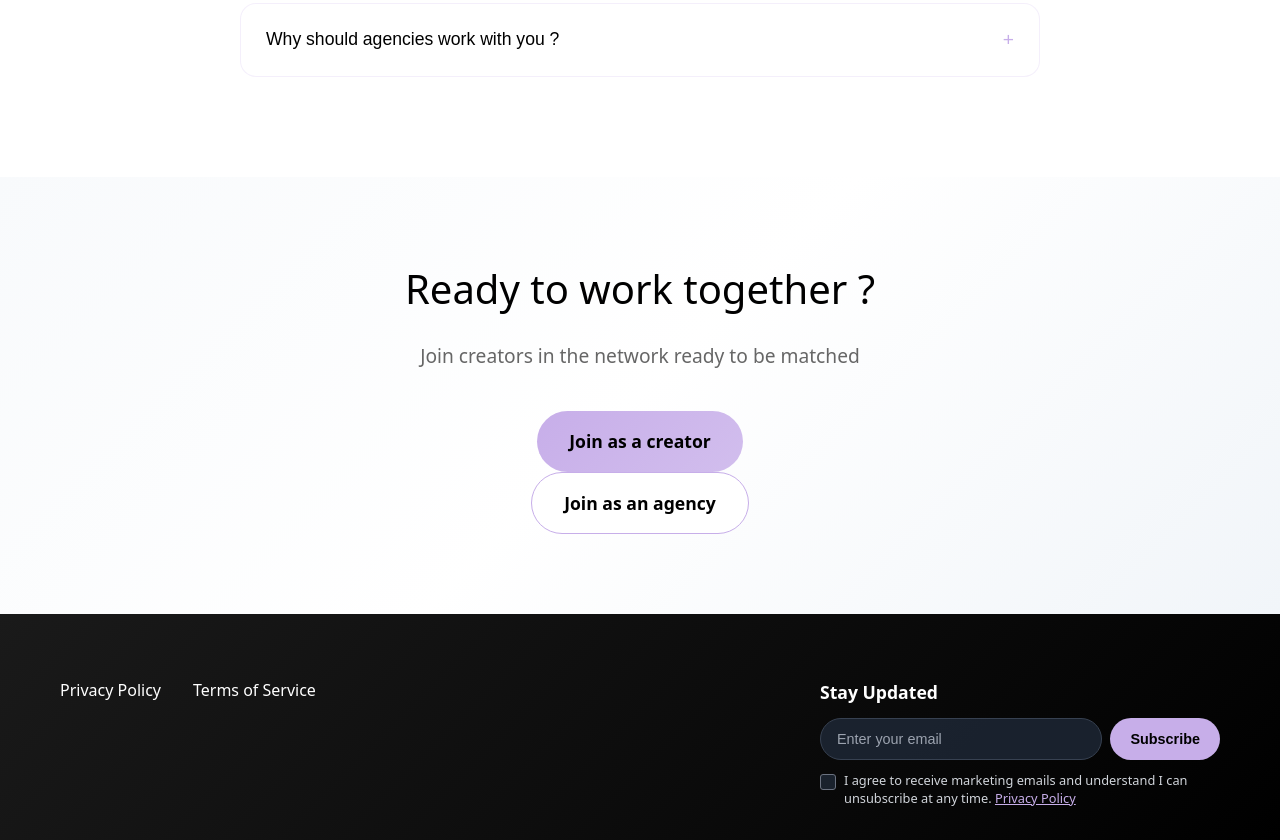
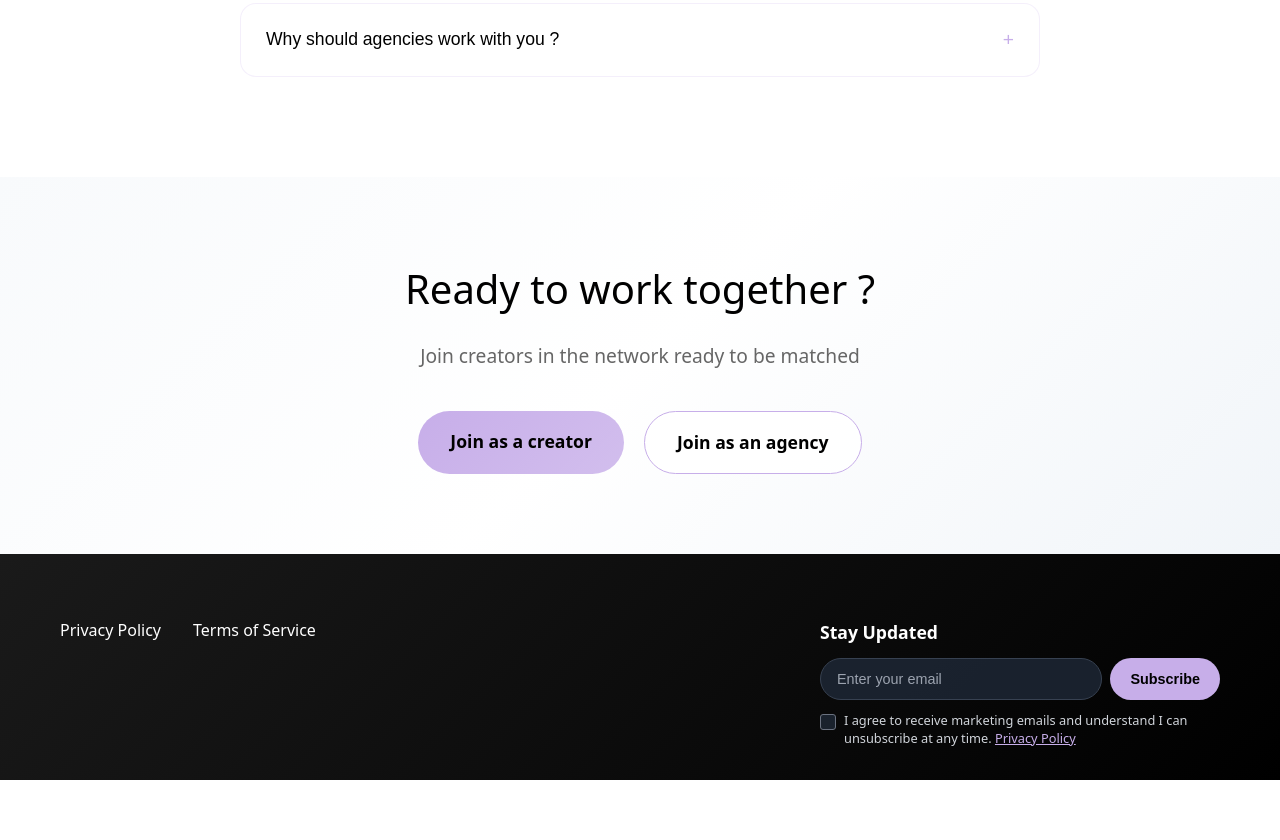
Before and after one commit to softpowercreators/softlylinked, a plain HTML site: page index.html in a window 1280 px wide. Shown: the part 8027-8867 px from the top of the page. After the commit the page ends 8807 px from the top, so only its background shows below. Drawn offline with Linux system fonts and the light colour scheme.

Commit message:
Update index.html

```diff
--- a/index.html
+++ b/index.html
@@ -2338,9 +2338,7 @@
             <p>Join creators in the network ready to be matched </p>
             <div class="cta-buttons">
                   <a href="https://cenw0p0rbn2.typeform.com/to/Pfq41Joe" class="cta-primary">Join as a creator</a>
-            </div>
-
-            <div class="cta-buttons">
+
                   <a href="https://calendly.com/johannabellevue-softlylinked/30min" class="cta-secondary">Join as an agency</a
             </div>
 
```
